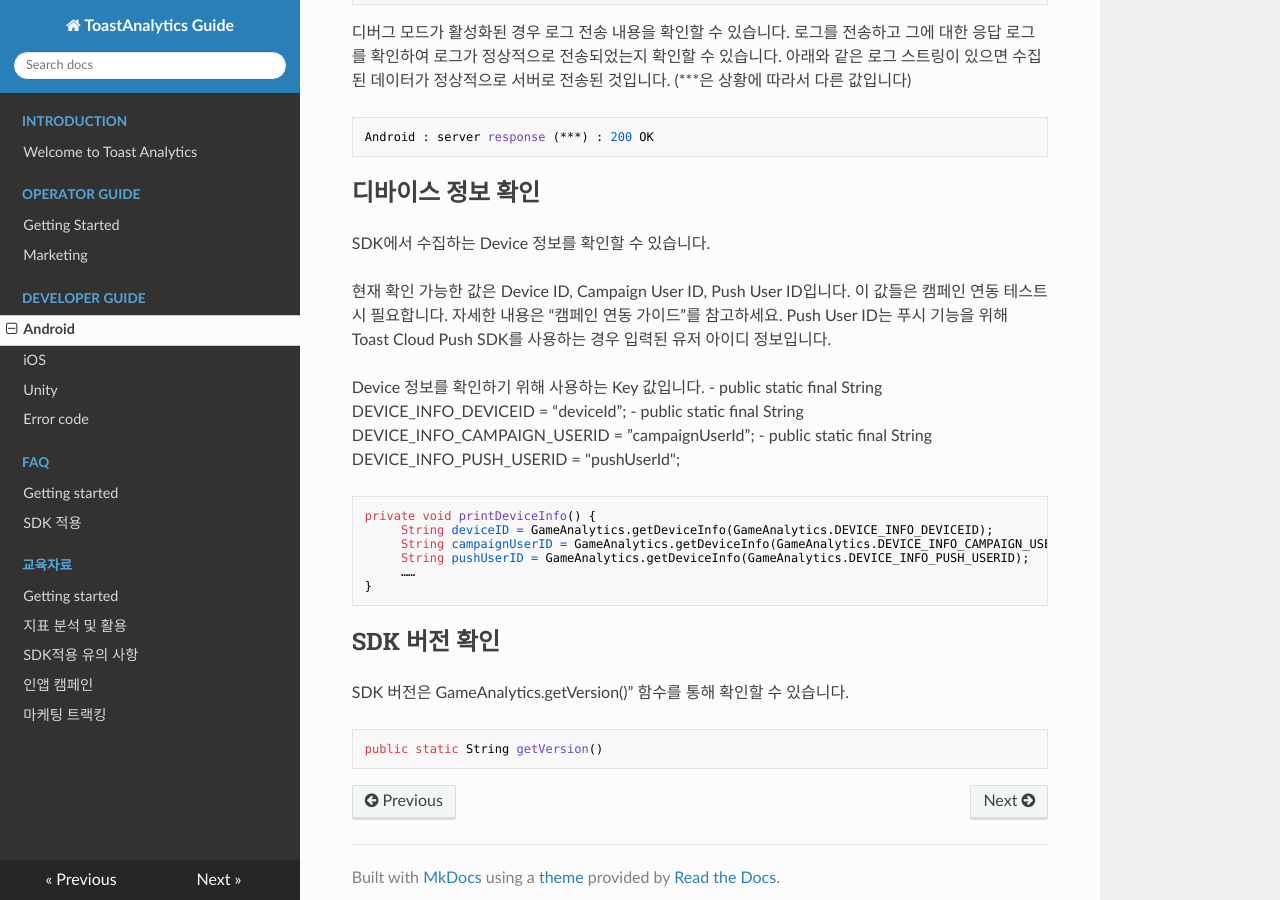
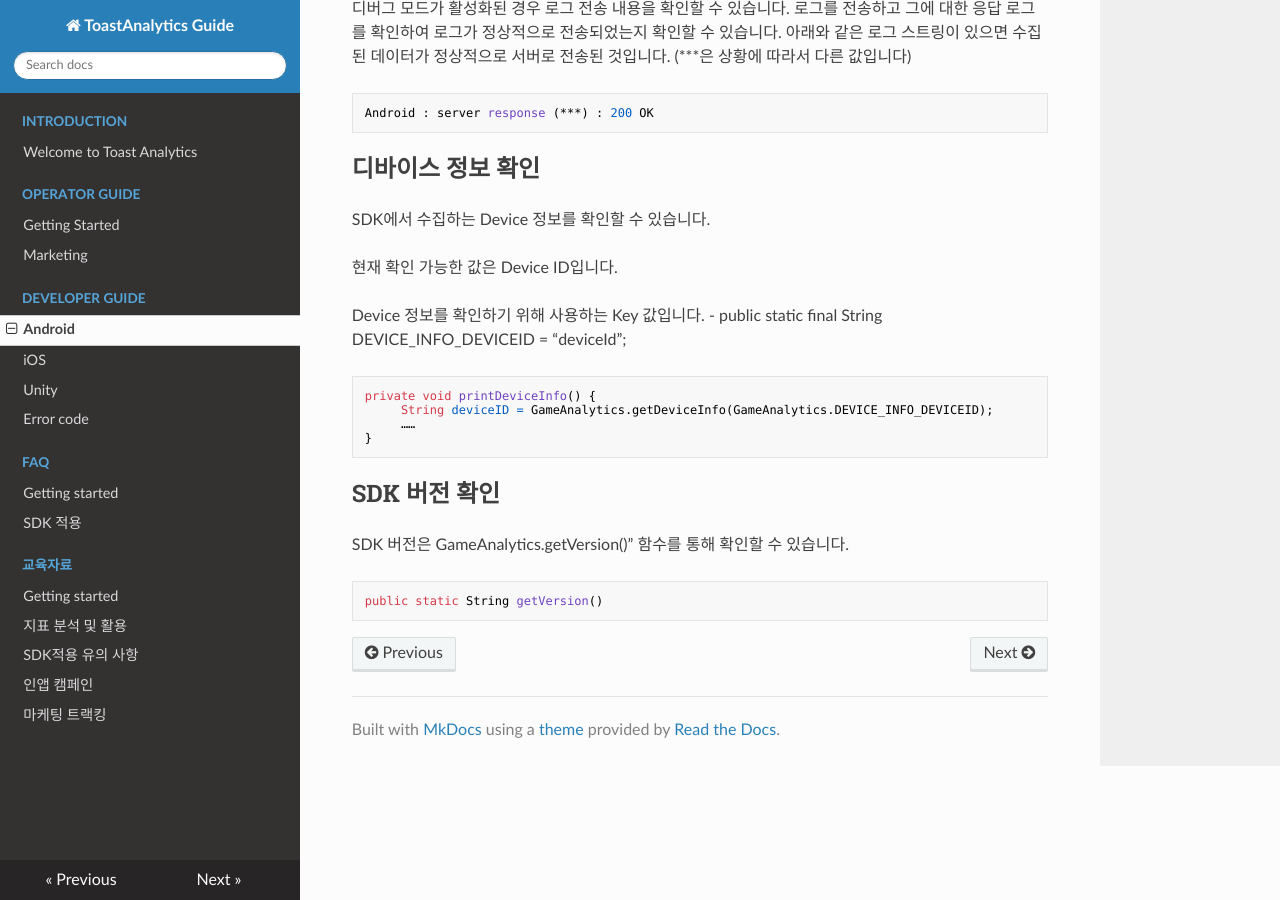
Before and after one commit to ToastAnalytics/ToastAnalytics, an MkDocs documentation site: the page built from docs/Developer/4. Android Developer Guide.md, in a window 1280 px wide and 900 px high, scrolled down 14416 px. Built offline with MkDocs 1.6.1, drawn with Linux system fonts in a browser that asks for light colours; nearby versions of some CDN libraries; old or Windows-style settings are respelled for this version of MkDocs; some of the changed text lies outside the part shown.

Commit message:
Update 4. Android Developer Guide.md

````diff
--- a/docs/Developer/4. Android Developer Guide.md
+++ b/docs/Developer/4. Android Developer Guide.md
@@ -267,7 +267,7 @@ public class TestActivty extends Activity {
 
 만약 초기화 함수의 마지막 인자(use logging userid flag)를 true로 설정한 경우 setUserId를 호출하여 User ID를 등록해야 합니다. Flag를 true로 설정하고 setUserId를 호출하지 않으면 이후에 호출하는 모든 API가 실패(E_LOGGING_USER_ID_EMPTY)를 Return 합니다.
 
-setUserId의 두번째 인자는 Promotion이나 Campaign을 사용하는 경우 true입니다. 그렇지 않은 경에는 false 입니다.
+setUserId의 두번째 인자는 false 입니다.
 
 setUserId 함수는 initializeSDK 호출 이후에 게임에서 로그인 성공한 후 게임에서 사용하는 userID를 획득한 직후에 호출하면 됩니다. userID는 게임에서 사용자를 구분하기 위해 사용하는 값을 사용하면 됩니다.
 
@@ -489,18 +489,14 @@ Android : server response (***) : 200 OK
 ## 디바이스 정보 확인
 SDK에서 수집하는 Device 정보를 확인할 수 있습니다.
 
-현재 확인 가능한 값은 Device ID, Campaign User ID, Push User ID입니다. 이 값들은 캠페인 연동 테스트시 필요합니다. 자세한 내용은 “캠페인 연동 가이드”를 참고하세요. Push User ID는 푸시 기능을 위해 Toast Cloud Push SDK를 사용하는 경우 입력된 유저 아이디 정보입니다.
+현재 확인 가능한 값은 Device ID입니다.
 
 Device 정보를 확인하기 위해 사용하는 Key 값입니다.
 - public static final String DEVICE_INFO_DEVICEID = “deviceId”;
-- public static final String DEVICE_INFO_CAMPAIGN_USERID = ”campaignUserId”;
-- public static final String DEVICE_INFO_PUSH_USERID = "pushUserId";
 
 ```java
 private void printDeviceInfo() {
      String deviceID = GameAnalytics.getDeviceInfo(GameAnalytics.DEVICE_INFO_DEVICEID);
-     String campaignUserID = GameAnalytics.getDeviceInfo(GameAnalytics.DEVICE_INFO_CAMPAIGN_USERID);
-     String pushUserID = GameAnalytics.getDeviceInfo(GameAnalytics.DEVICE_INFO_PUSH_USERID);
      ……
 }
 ```
````
